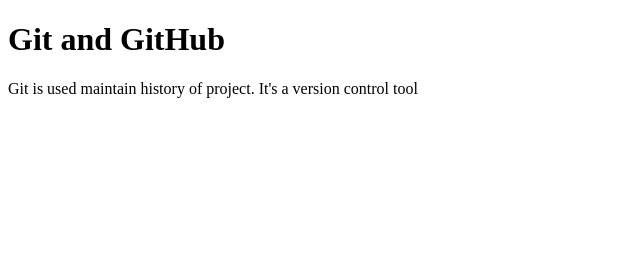
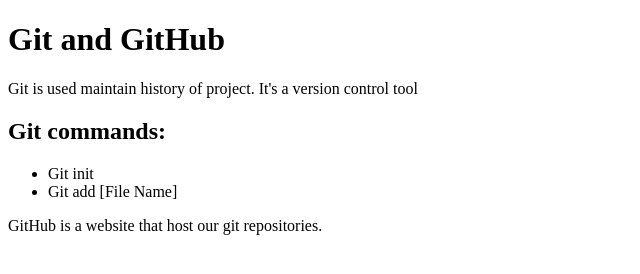
Before and after one commit to NINAD-17/git-practice-d8723, a plain HTML site: page index.html in a window 1280 px wide. Shown: the whole page, without its empty margins (0-640 px from the left). Drawn offline with Linux system fonts and the light colour scheme.

Commit message:
add git 2 commands
Added two git commands to start learning git

```diff
--- a/index.html
+++ b/index.html
@@ -12,6 +12,12 @@
     <p>Git is used maintain history of project. It's a version control tool</p>
 
 
+    <h2>Git commands:</h2>
+    <ul>
+        <li>Git init</li>
+        <li>Git add [File Name]</li>
+    </ul>
+    <p>GitHub is a website that host our git repositories.</p>
 
 </body>
 </html>
```
